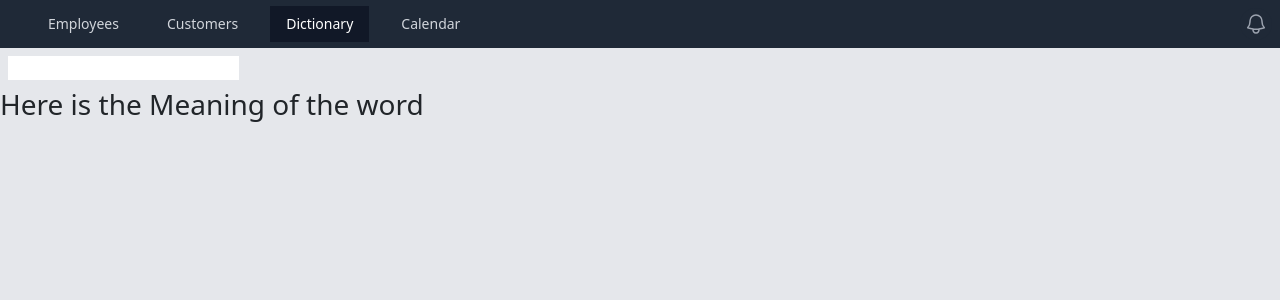
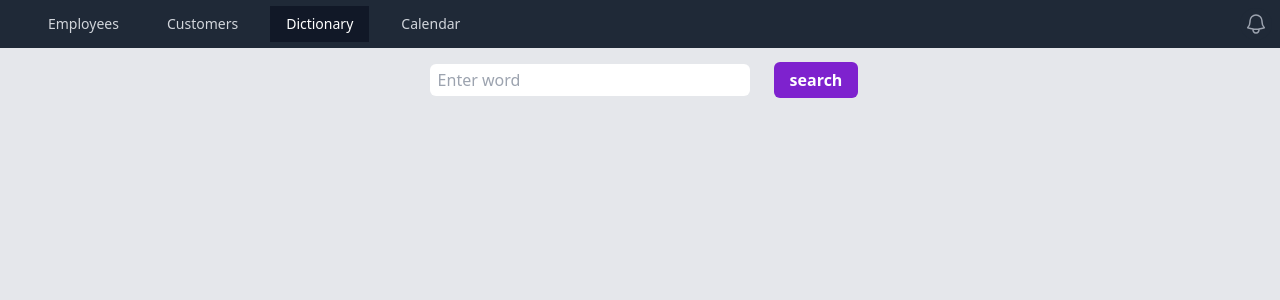
Before and after one commit to UDAY368/react_basics, a React (Create React App) app: page /dictionary in a window 1280 px wide. Shown: the top 300 px of the page. Built offline with nearby package versions, Linux system fonts and the light colour scheme.

Commit message:
complete the dictionary section

```diff
--- a/package.json
+++ b/package.json
@@ -8,6 +8,7 @@
     "@testing-library/jest-dom": "^5.16.5",
     "@testing-library/react": "^13.4.0",
     "@testing-library/user-event": "^13.5.0",
+    "axios": "^1.4.0",
     "bootstrap": "^5.3.0",
     "react": "^18.2.0",
     "react-bootstrap": "^2.8.0",
--- a/src/App.js
+++ b/src/App.js
@@ -1,9 +1,11 @@
-import Dictionary from "./components/Dictionary";
+import Dictionary from "./pages/Dictionary";
 import Header from "./components/Header";
 import "./index.css";
 import Customers from "./pages/Customers";
 import Employees from "./pages/Employees";
 import { BrowserRouter, Route, Routes } from "react-router-dom";
+import NotFound from "./components/NotFound";
+import Definition from "./pages/Definition";
 
 function App() {
   return (
@@ -13,6 +15,9 @@ function App() {
           <Route path="/employees" element={<Employees />} />
           <Route path="/customers" element={<Customers />} />
           <Route path="/dictionary" element={<Dictionary />} />
+          <Route path="/dictionary/:search" element={<Definition />} />
+          <Route path="/404" element={<NotFound />} />
+          <Route path="*" element={<NotFound />} />
         </Routes>
       </Header>
     </BrowserRouter>
--- /dev/null
+++ b/src/components/DefinitionSearch.js
@@ -0,0 +1,32 @@
+import React, { useState } from "react";
+import { useNavigate } from "react-router-dom";
+
+function DefinitionSearch() {
+  const [word, setWord] = useState("");
+  const navigate = useNavigate();
+
+  return (
+    <div className="bg-gray-200  min-h-screen flex justify-center">
+      <form
+        className=" space-x-4 max-w-[500px] mt-2"
+        onSubmit={() => {
+          navigate("/dictionary/" + word);
+        }}
+      >
+        <input
+          type="text"
+          onChange={(e) => {
+            setWord(e.target.value);
+          }}
+          placeholder="Enter word"
+          className="my-2 mx-2 px-2 py-1 rounded shrink min-w-0 w-80"
+        />
+        <button className="bg-purple-700 hover:bg-purple-600 text-white font-bold px-3 py-1.5  rounded">
+          search
+        </button>
+      </form>
+    </div>
+  );
+}
+
+export default DefinitionSearch;
--- a/src/components/Dictionary.js
+++ /dev/null
@@ -1,26 +0,0 @@
-import React, { useState, useEffect } from "react";
-
-function Dictionary() {
-  const [word, setWord] = useState("");
-
-  useEffect(() => {
-    console.log("State is Updated !!!", { word });
-  }, [word]);
-
-  return (
-    <>
-      <div className="bg-gray-200 min-h-screen">
-        <input
-          type="text"
-          onChange={(e) => {
-            setWord(e.target.value);
-          }}
-          className="my-2 mx-2"
-        />
-        <h3>Here is the Meaning of the word {word}</h3>
-      </div>
-    </>
-  );
-}
-
-export default Dictionary;
--- /dev/null
+++ b/src/components/NotFound.js
@@ -0,0 +1,7 @@
+import React from "react";
+
+function NotFound() {
+  return <h3>The page you are looking is not found !!!</h3>;
+}
+
+export default NotFound;
--- /dev/null
+++ b/src/pages/Definition.js
@@ -0,0 +1,64 @@
+import React, { useEffect, useState } from "react";
+import axios from "axios";
+import { v4 as uuidv4 } from "uuid";
+import { useParams, Link, useNavigate } from "react-router-dom";
+import NotFound from "../components/NotFound";
+
+function Definition() {
+  const [word, setWord] = useState("");
+  const [notFound, setNotFound] = useState(false);
+  console.log(useParams());
+  let { search } = useParams();
+  const navigate = useNavigate();
+
+  useEffect(() => {
+    fetchData();
+  }, []);
+
+  const fetchData = () => {
+    axios
+      .get("https://api.dictionaryapi.dev/api/v2/entries/en/" + search)
+      .then((response) => {
+        const data = response.data[0].meanings;
+        setWord(data);
+      })
+      .catch((error) => {
+        if (error.response && error.response.status === 404) {
+          setNotFound(true);
+        } else {
+          // Handle other errors
+          console.log("Error:", error);
+        }
+      });
+  };
+
+  if (notFound) {
+    return (
+      <div className="p-4">
+        <NotFound />
+        <Link to="/dictionary">Go to Search</Link>
+      </div>
+    );
+  }
+
+  return (
+    <div className="p-4">
+      {word ? (
+        <>
+          <h3>This is the Definition Page</h3>
+          {word.map((meaning) => {
+            return (
+              <>
+                <p key={uuidv4()}>
+                  {meaning.partOfSpeech}: {meaning.definitions[0].definition}
+                </p>
+              </>
+            );
+          })}
+        </>
+      ) : null}
+    </div>
+  );
+}
+
+export default Definition;
--- /dev/null
+++ b/src/pages/Dictionary.js
@@ -0,0 +1,7 @@
+import DefinitionSearch from "../components/DefinitionSearch";
+
+function Dictionary() {
+  return <DefinitionSearch />;
+}
+
+export default Dictionary;
```
Also changed, not shown: 1 other file (tests, documents, lock files or other folders).
